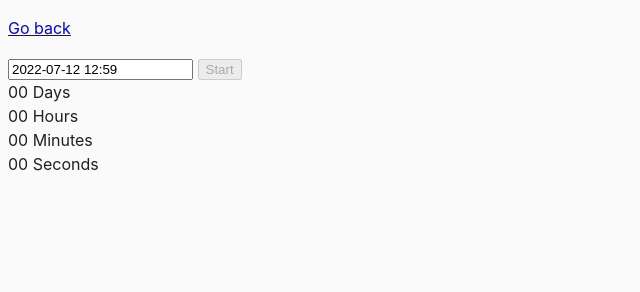
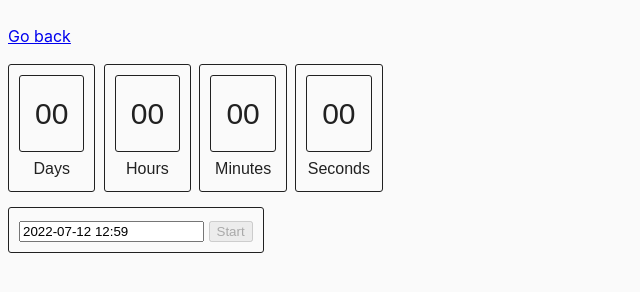
Before and after one commit to gsmoff/goit-js-hw-09, a website built with Parcel: page src/02-timer.html in a window 1280 px wide. Shown: the whole page, without its empty margins (0-640 px from the left). Built offline with nearby package versions, Linux system fonts and the light colour scheme.

Commit message:
add timer stiles

```diff
--- a/src/02-timer.html
+++ b/src/02-timer.html
@@ -1,16 +1,15 @@
 <!DOCTYPE html>
 <html lang="en">
+
 <head>
   <meta charset="UTF-8" />
   <meta name="viewport" content="width=device-width, initial-scale=1.0" />
   <title>Countdown timer</title>
   <link rel="stylesheet" href="css/common.css" />
 </head>
+
 <body>
   <p><a href="index.html">Go back</a></p>
-
-    <input type="text" id="datetime-picker" />
-    <button type="button" data-start>Start</button>
 
   <div class="timer">
     <div class="field">
@@ -30,7 +29,12 @@
       <span class="label">Seconds</span>
     </div>
   </div>
+  <div class="field">
+    <input type="text" id="datetime-picker" />
+    <button type="button" data-start>Start</button>
+  </div>
 
-    <script src="./js/02-timer.js" type="module"></script>
+  <script src="js/02-timer.js" type="module"></script>
 </body>
+
 </html>
--- a/src/css/common.css
+++ b/src/css/common.css
@@ -10,9 +10,43 @@ body {
   background-color: #fafafa;
   color: #212121;
   line-height: 1.5;
+  display: flex;
+  flex-direction: column;
+  align-items: flex-start;
 }
+
 
 img {
   display: block;
   max-width: 100%;
 }
+
+.timer {
+  font-family: sans-serif;
+  margin-bottom: 15px;
+  color: #212121;
+  display: inline-block;
+  font-weight: 100;
+  text-align: center;
+  font-size: 30px;
+}
+
+.field {
+  padding: 10px;
+  border-radius: 3px;
+  border: 1px solid #212121;
+  display: inline-block;
+}
+
+.value {
+  padding: 15px;
+  border-radius: 3px;
+  border: 1px solid #212121;
+  display: inline-block;
+}
+
+.label {
+  padding-top: 5px;
+  font-size: 16px;
+  display: block;
+}
```
Lines whose indentation alone changed are shown as unchanged.
